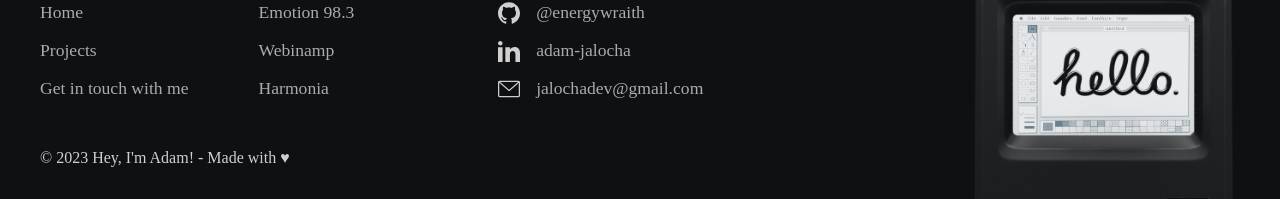
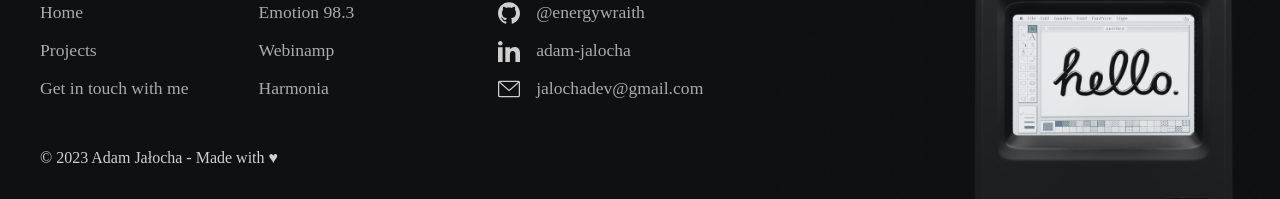
Before and after one commit to energywraith/my-portfolio, a React (Create React App) app: page / in a window 1280 px wide. Shown: the part 2054-2253 px from the top of the page. Built offline with nearby package versions, Linux system fonts and the light colour scheme; no server answers; a web font is replaced by a local one.

Commit message:
Fixed message in copyright

```diff
--- a/src/components/templates/Banner/WhoAmI.jsx
+++ b/src/components/templates/Banner/WhoAmI.jsx
@@ -6,7 +6,7 @@ import useMisspell from 'hooks/useMisspell';
 
 function WhoAmI() {
   const { t } = useTranslation();
-  const [misSpelledString, rest] = useMisspell(t('name'));
+  const [misSpelledString, rest] = useMisspell(t('header'));
 
   return (
     <Styled.Wrapper>
--- a/src/i18n/en.json
+++ b/src/i18n/en.json
@@ -1,6 +1,7 @@
 {
   "translation": {
-    "name": "Hey, I'm Adam!",
+    "name": "Adam Jałocha",
+    "header": "Hey, I'm Adam!",
     "description": {
       "regular": "Passionate Front-End Developer with a love for crafting visually stunning and intuitive web experiences.",
       "short": "Web developer"
```
